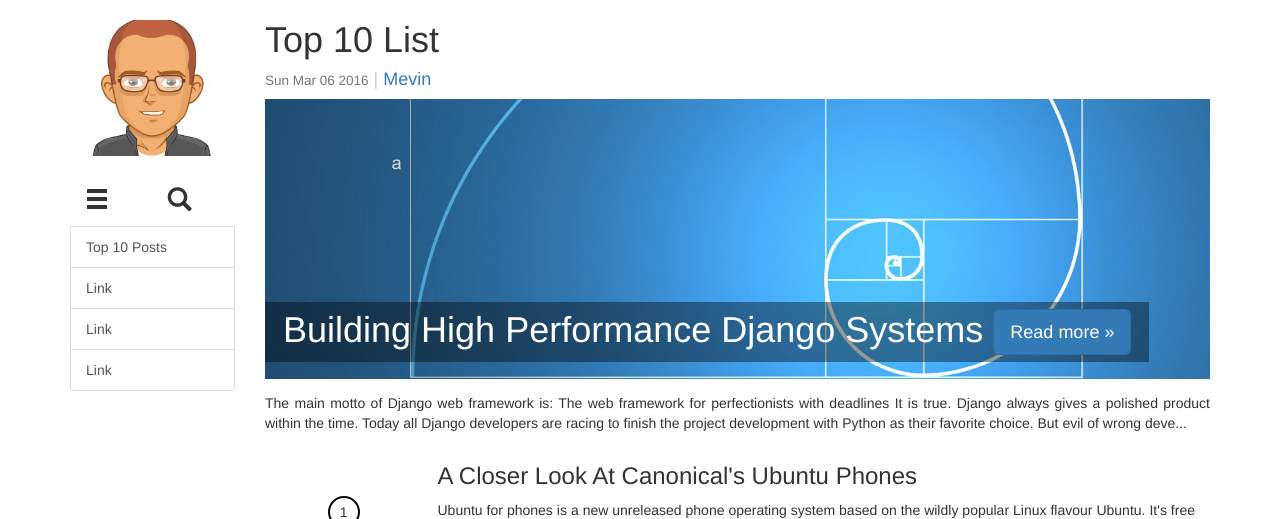
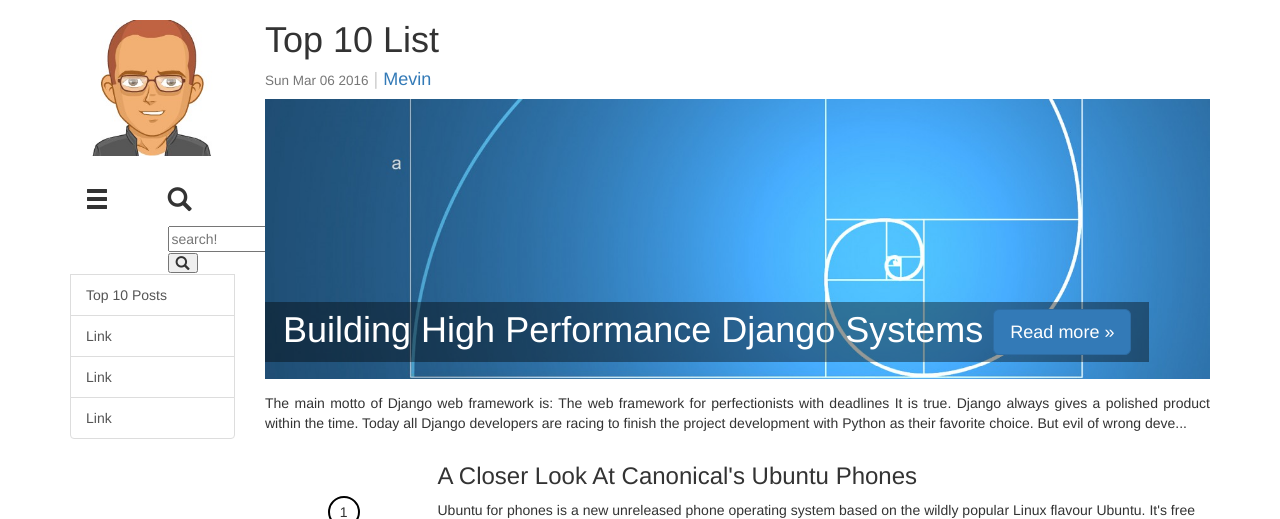
Before and after one commit to mevinbabuc/django-mango, a Django app: page / in a window 1280 px wide. Shown: the top 519 px of the page. Run offline with Django 3.2, Linux system fonts and the light colour scheme; data comes from the database, SQL or seed files in the repository; data that the repository does not hold is empty; some libraries are stand-ins or nearby versions.

Commit message:
Added search functionality

```diff
--- a/articles/templates/nav.html
+++ b/articles/templates/nav.html
@@ -6,7 +6,13 @@
         </div>
 
         <div class="col-xs-6">
-            <h3><span class="glyphicon glyphicon-search" aria-hidden="true"></span></h3>
+            <h3>
+                <span class="glyphicon glyphicon-search" aria-hidden="true" id=search-activate></span>
+            </h3>
+            <div class="article-search-box active">
+                <input type=text placeholder="search!" id="search-input"/>
+                <button class="glyphicon glyphicon-search" aria-hidden="true" id="search-button"></button>
+            </div>
         </div>
     </div>
     <a href="/#/" class="list-group-item">Top 10 Posts</a>
```
Also changed, not shown: 1 other file.
